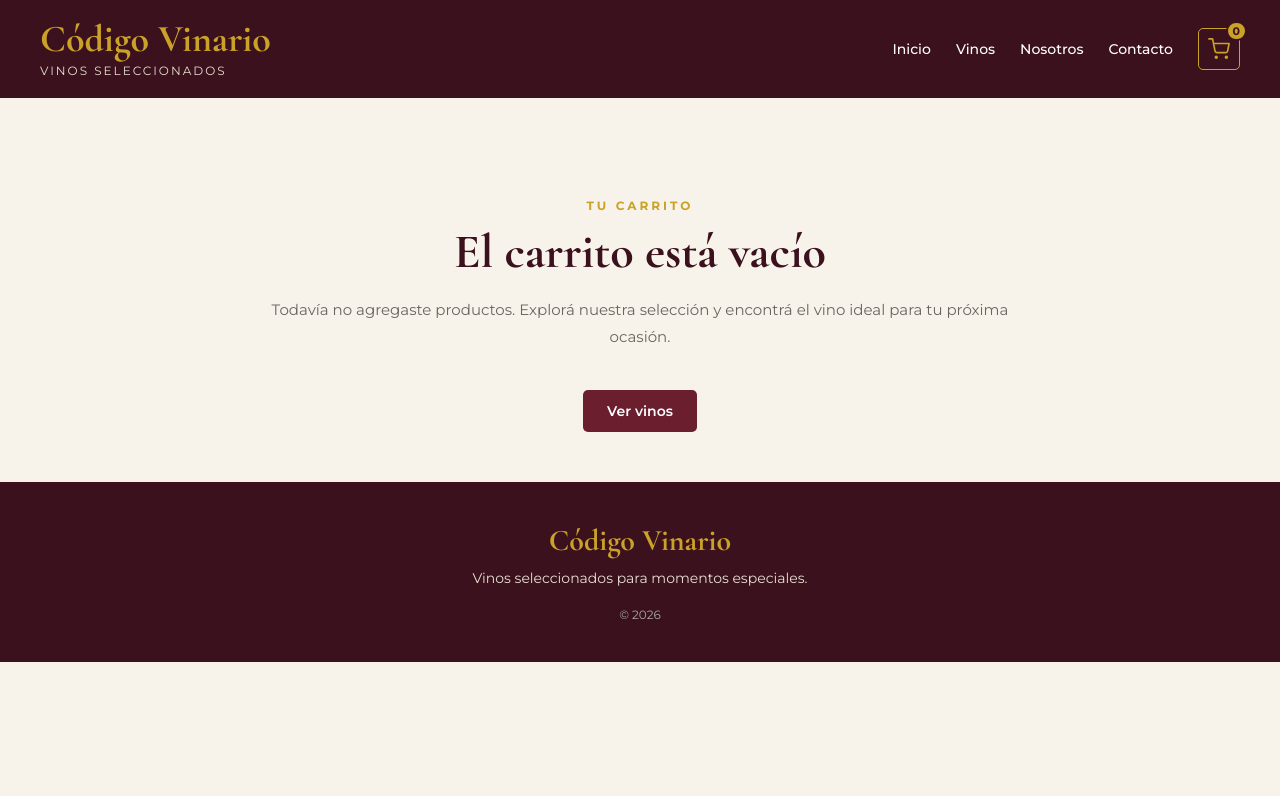
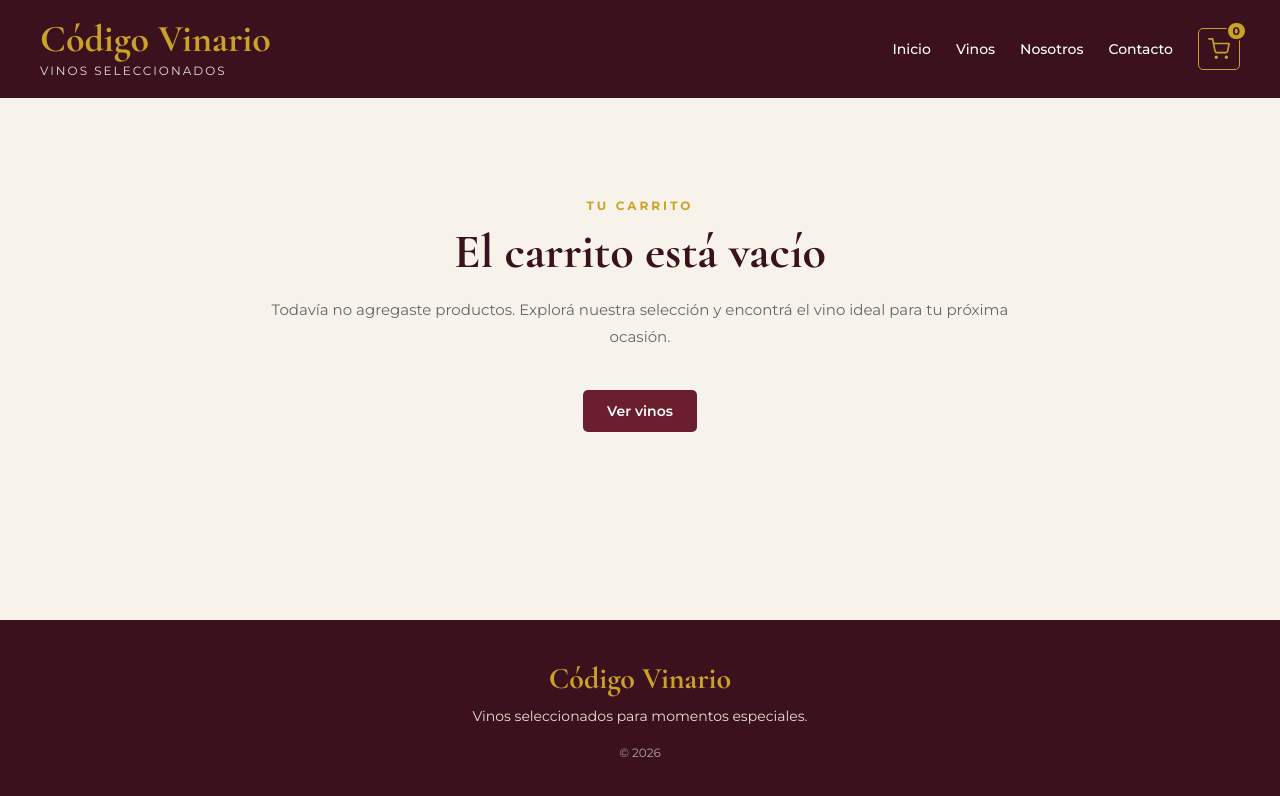
Before and after one commit to nlllopiz/MiProyectoFinal, a React (Vite) app: page /carrito in a window 1280 px wide. Shown: the top 796 px of the page. Built offline with nearby package versions, Linux system fonts and the light colour scheme.

Commit message:
ajuste del footer en el carrito

```diff
--- a/src/componentes/Layout/Layout.jsx
+++ b/src/componentes/Layout/Layout.jsx
@@ -2,15 +2,17 @@ import { Outlet } from 'react-router-dom';
 import Header from '../Header/Header';
 import Footer from '../Footer/Footer';
 
+import styles from './Layout.module.css';
+
 function Layout() {
   return (
-    <>
+    <div className={styles.layout}>
       <Header />
-      <main>
+      <main className={styles.contenido}>
         <Outlet />
       </main>
       <Footer />
-    </>
+    </div>
     );
 }
 
--- /dev/null
+++ b/src/componentes/Layout/Layout.module.css
@@ -0,0 +1,10 @@
+.layout {
+  display: flex;
+  flex-direction: column;
+
+  min-height: 100vh;
+}
+
+.contenido {
+  flex: 1;
+}
--- a/src/componentes/Productos/TarjetaProducto/TarjetaProducto.module.css
+++ b/src/componentes/Productos/TarjetaProducto/TarjetaProducto.module.css
@@ -20,8 +20,12 @@
 
 .imagen {
   width: 100%;
-  height: 260px;
-  object-fit: contain;
+  height: auto;
+  aspect-ratio: 1 / 1;
+
+  object-fit: cover;
+  object-position: center;
+
   display: block;
   background-color: white;
 }
```
